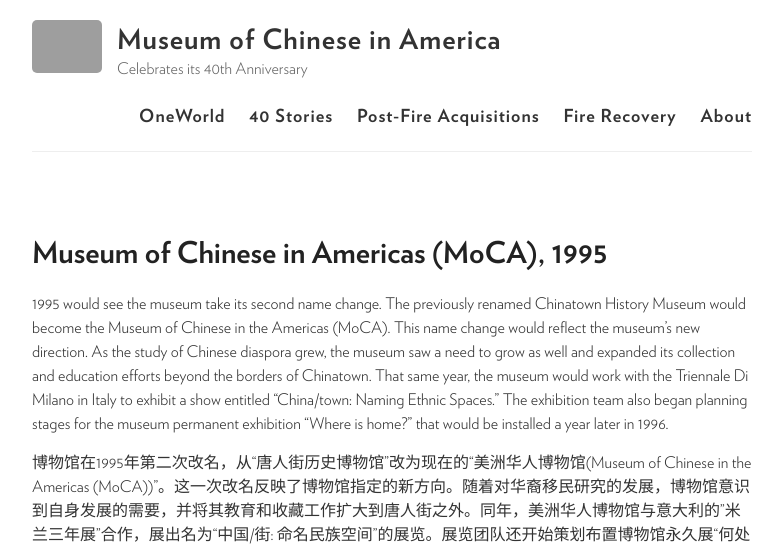
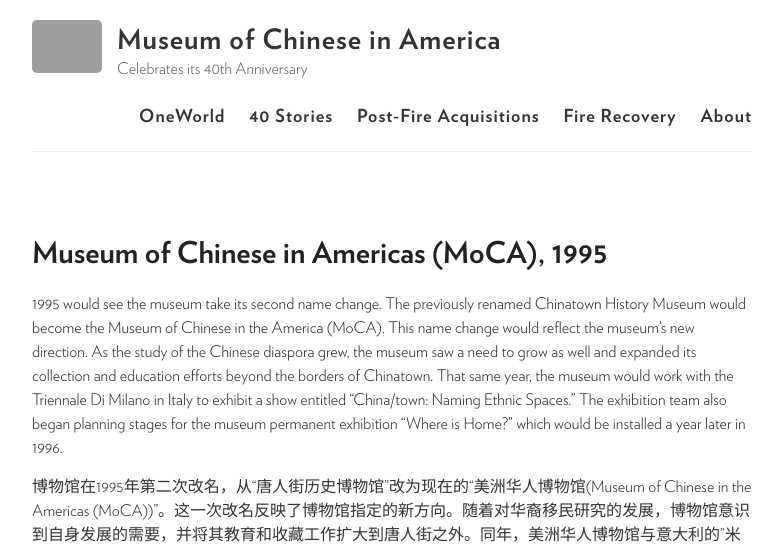
Before and after one commit to moca40/moca40.github.io, a Jekyll site: the page built from _stories/1995-01-01-change-name.md, in a window 1280 px wide, cut to the strip 0-548 px from the top of the page. Shown: the whole strip, without its empty margins (248-1030 px from the left). Built offline with Jekyll 4.4.1, drawn with Linux system fonts in a browser that asks for light colours; grey boxes are pictures that could not be loaded.

Commit message:
Update 1995-01-01-change-name.md

```diff
--- a/_stories/1995-01-01-change-name.md
+++ b/_stories/1995-01-01-change-name.md
@@ -46,7 +46,7 @@
     img: https://user-images.githubusercontent.com/47676628/88328366-521ee900-ccf6-11ea-98fa-2073b7784b0c.jpg
 ---
 
-1995 would see the museum take its second name change.  The previously renamed Chinatown History Museum would become the Museum of Chinese in the Americas (MoCA).  This name change would reflect the museum’s new direction.  As the study of Chinese diaspora grew, the museum saw a need to grow as well and expanded its collection and education efforts beyond the borders of Chinatown. That same year, the museum would work with the Triennale Di Milano in Italy to exhibit a show entitled “China/town: Naming Ethnic Spaces.”  The exhibition team also began planning stages for the museum permanent exhibition “Where is home?” that would be installed a year later in 1996.
+1995 would see the museum take its second name change. The previously renamed Chinatown History Museum would become the Museum of Chinese in the America (MoCA). This name change would reflect the museum’s new direction. As the study of the Chinese diaspora grew, the museum saw a need to grow as well and expanded its collection and education efforts beyond the borders of Chinatown. That same year, the museum would work with the Triennale Di Milano in Italy to exhibit a show entitled “China/town: Naming Ethnic Spaces.” The exhibition team also began planning stages for the museum permanent exhibition “Where is Home?” which would be installed a year later in 1996.
 
 博物馆在1995年第二次改名，从“唐人街历史博物馆”改为现在的“美洲华人博物馆(Museum of Chinese in the Americas (MoCA))”。这一次改名反映了博物馆指定的新方向。随着对华裔移民研究的发展，博物馆意识到自身发展的需要，并将其教育和收藏工作扩大到唐人街之外。同年，美洲华人博物馆与意大利的”米兰三年展"合作，展出名为“中国/街: 命名民族空间”的展览。展览团队还开始策划布置博物馆永久展“何处是吾家？”，该展将于一年后的1996年布展开幕。
 
```
